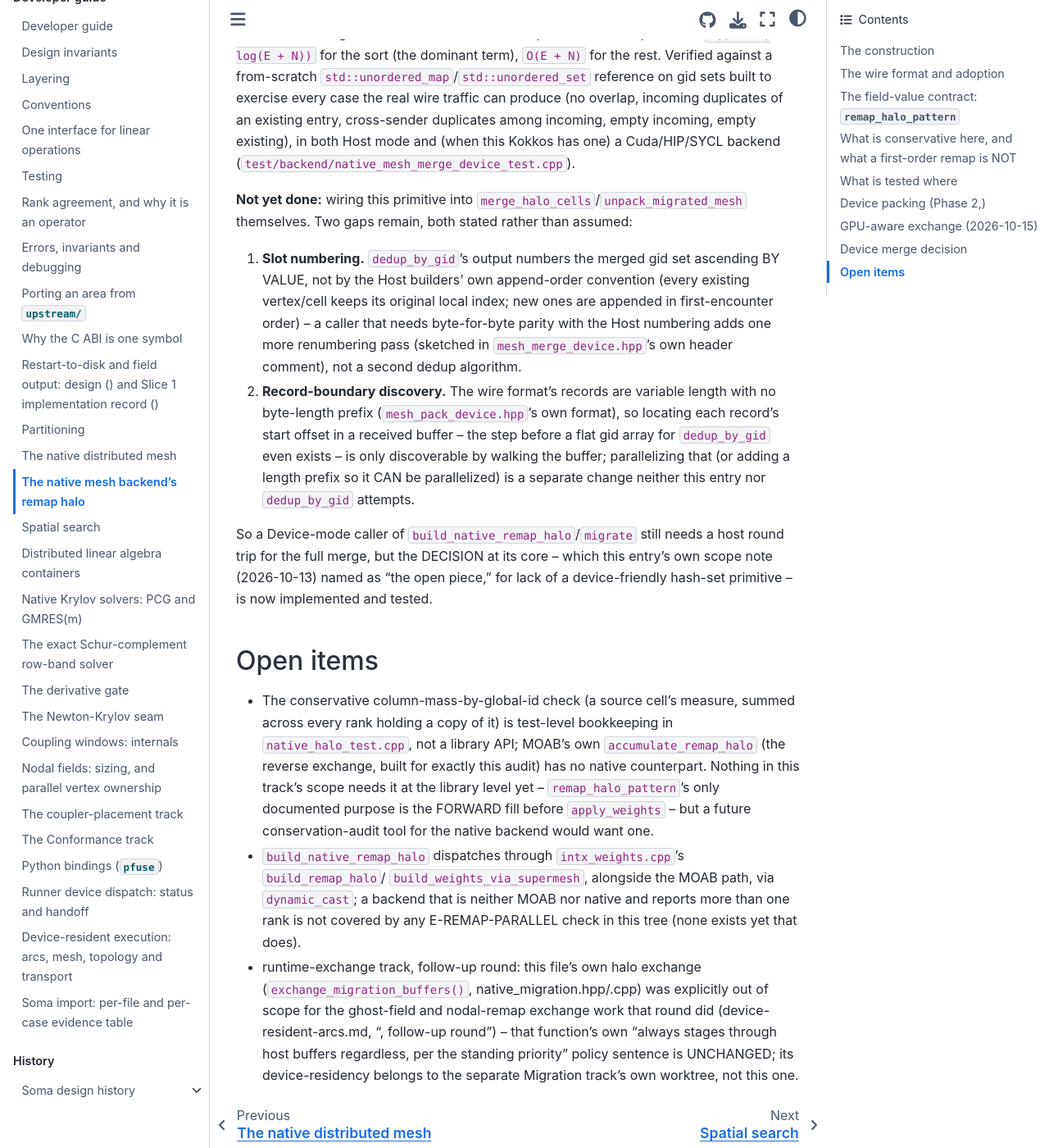
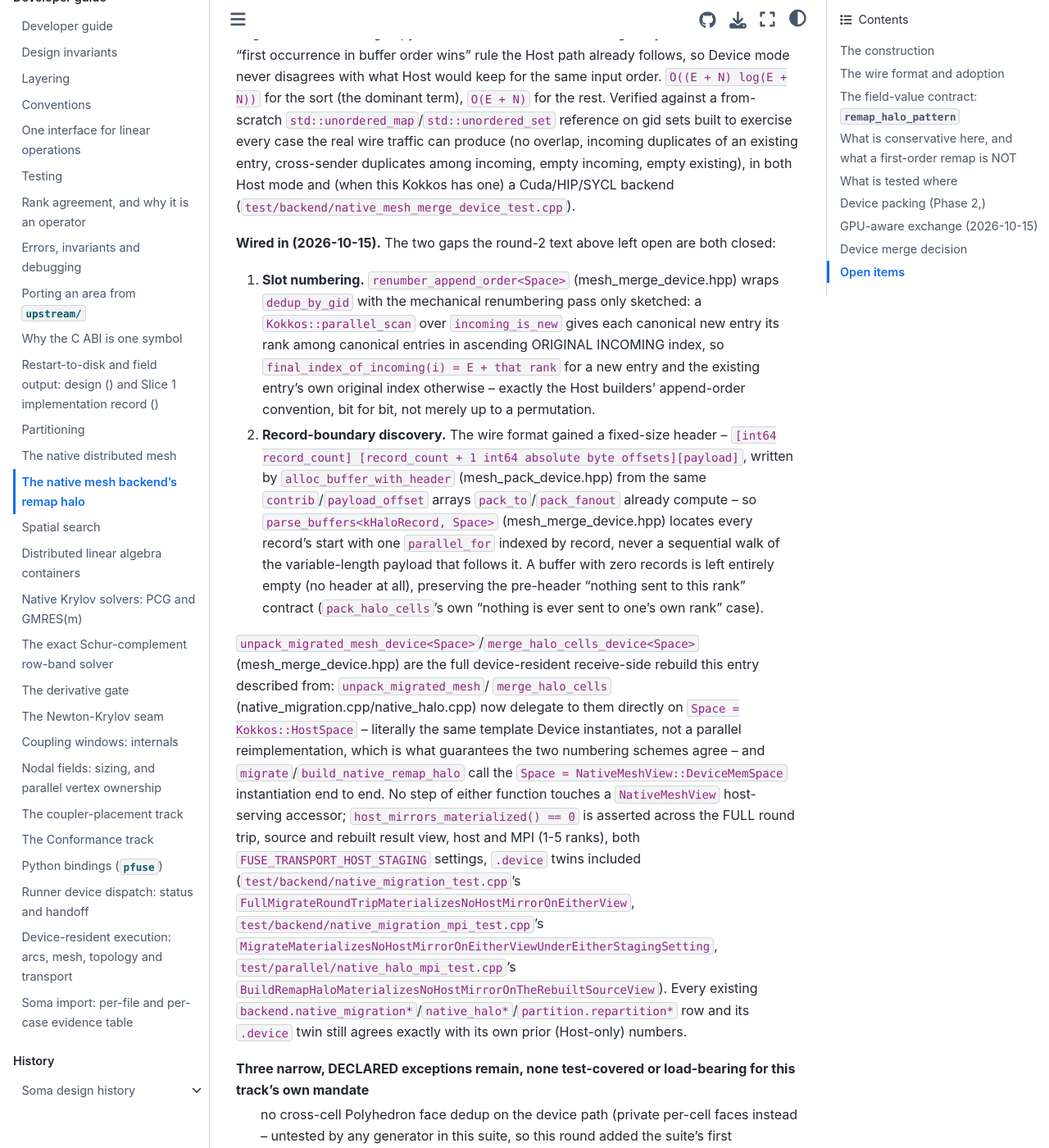
Before and after one commit to vijaysm/fuse, a Sphinx documentation site: the page built from docs/dev/native-halo.md, in a window 1280 px wide and 1400 px high, scrolled down 5639 px. Shown: the whole window at 82% size. Built offline with Sphinx 7.4.7 and the Sphinx Book theme 1.1.4, drawn with Linux system fonts in a browser that asks for light colours; pages that are not in the unit, such as notebooks, are missing from menus; some of the changed text lies outside the part shown.

Commit message:
docs: describe the fully wired device-resident merge
native-halo.md, native-mesh.md and device-resident-arcs.md describe the
fully wired device path; two mutation records are re-anchored.

```diff
--- a/docs/dev/native-halo.md
+++ b/docs/dev/native-halo.md
@@ -160,9 +160,11 @@ Verified byte-for-byte against that existing overload at 1-5 ranks and both
 `test/backend/native_migration_mpi_test.cpp`; `backend.native_migration_mpi` gained a `DEVICE_TWIN`
 registration at 2/3 ranks to cover it under the Runner's device interpreter too).
 
-NOT YET WIRED: `migrate`/`build_native_remap_halo` still call the ORIGINAL `std::vector` overload,
-because `unpack_migrated_mesh`/`merge_halo_cells` still require a host-resident buffer -- see
-the issue tracker own narrowing for exactly what is left.
+**Wired in (2026-10-15).** `migrate` and `build_native_remap_halo` now call
+the `Space`-templated `exchange_migration_buffers<Space>` overload directly -- the device-resident
+buffers `pack_to`/`pack_fanout` produce go straight to the exchange and straight on to the device merge
+below, with no `std::vector<std::byte>` staging anywhere in either function. See "Device merge decision"
+below for the receive side this unblocked.
 
 ## Device merge decision
 
@@ -170,7 +172,7 @@ the issue tracker own narrowing for exactly what is left.
 the receiving side's MERGE DECISION itself -- "is this incoming global id already held, and if it is
 genuinely new, which ONE of possibly several cross-sender copies is canonical" -- as Kokkos kernels on
 `Space`, replacing the `std::unordered_map`/`std::unordered_set` membership test `merge_halo_cells`'s
-cell dedup and `unpack_migrated_mesh`'s vertex dedup both make today. A sort-and-compact pass:
+cell dedup and `unpack_migrated_mesh`'s vertex dedup used to make. A sort-and-compact pass:
 `Kokkos::Experimental::sort_by_key` the concatenation of the already-held gids and the incoming
 candidates (carrying a signed tag that encodes both side and original position), then one
 `Kokkos::parallel_scan` over the sorted order assigns every DISTINCT value one ascending slot, and an
@@ -183,23 +185,50 @@ case the real wire traffic can produce (no overlap, incoming duplicates of an ex
 cross-sender duplicates among incoming, empty incoming, empty existing), in both Host mode and (when
 this Kokkos has one) a Cuda/HIP/SYCL backend (`test/backend/native_mesh_merge_device_test.cpp`).
 
-**Not yet done:** wiring this primitive into `merge_halo_cells`/`unpack_migrated_mesh` themselves.
-Two gaps remain, both stated rather than assumed:
+**Wired in (2026-10-15).** The two gaps the round-2 text above left open are
+both closed:
 
-1. **Slot numbering.** `dedup_by_gid`'s output numbers the merged gid set ascending BY VALUE, not by
-   the Host builders' own append-order convention (every existing vertex/cell keeps its original local
-   index; new ones are appended in first-encounter order) -- a caller that needs byte-for-byte parity
-   with the Host numbering adds one more renumbering pass (sketched in `mesh_merge_device.hpp`'s own
-   header comment), not a second dedup algorithm.
-2. **Record-boundary discovery.** The wire format's records are variable length with no byte-length
-   prefix (`mesh_pack_device.hpp`'s own format), so locating each record's start offset in a received
-   buffer -- the step before a flat gid array for `dedup_by_gid` even exists -- is only discoverable by
-   walking the buffer; parallelizing that (or adding a length prefix so it CAN be parallelized) is a
-   separate change neither this entry nor `dedup_by_gid` attempts.
+1. **Slot numbering.** `renumber_append_order<Space>` (mesh_merge_device.hpp) wraps `dedup_by_gid` with
+   the mechanical renumbering pass only sketched: a `Kokkos::parallel_scan` over
+   `incoming_is_new` gives each canonical new entry its rank among canonical entries in ascending
+   ORIGINAL INCOMING index, so `final_index_of_incoming(i) = E + that rank` for a new entry and the
+   existing entry's own original index otherwise -- exactly the Host builders' append-order convention,
+   bit for bit, not merely up to a permutation.
+2. **Record-boundary discovery.** The wire format gained a fixed-size header -- `[int64 record_count]
+   [record_count + 1 int64 absolute byte offsets][payload]`, written by `alloc_buffer_with_header`
+   (mesh_pack_device.hpp) from the same `contrib`/`payload_offset` arrays `pack_to`/`pack_fanout` already
+   compute -- so `parse_buffers<kHaloRecord, Space>` (mesh_merge_device.hpp) locates every record's start
+   with one `parallel_for` indexed by record, never a sequential walk of the variable-length payload that
+   follows it. A buffer with zero records is left entirely empty (no header at all), preserving the
+   pre-header "nothing sent to this rank" contract (`pack_halo_cells`'s own "nothing is ever sent to
+   one's own rank" case).
 
-So a Device-mode caller of `build_native_remap_halo`/`migrate` still needs a host round trip for the
-full merge, but the DECISION at its core -- which this entry's own scope note (2026-10-13) named as
-"the open piece," for lack of a device-friendly hash-set primitive -- is now implemented and tested.
+`unpack_migrated_mesh_device<Space>`/`merge_halo_cells_device<Space>` (mesh_merge_device.hpp) are the
+full device-resident receive-side rebuild this entry described from: `unpack_migrated_mesh`/
+`merge_halo_cells` (native_migration.cpp/native_halo.cpp) now delegate to them directly on `Space =
+Kokkos::HostSpace` -- literally the same template Device instantiates, not a parallel reimplementation,
+which is what guarantees the two numbering schemes agree -- and `migrate`/`build_native_remap_halo` call
+the `Space = NativeMeshView::DeviceMemSpace` instantiation end to end. No step of either function touches
+a `NativeMeshView` host-serving accessor; `host_mirrors_materialized() == 0` is asserted across the
+FULL round trip, source and rebuilt result view, host and MPI (1-5 ranks), both
+`FUSE_TRANSPORT_HOST_STAGING` settings, `.device` twins included
+(`test/backend/native_migration_test.cpp`'s `FullMigrateRoundTripMaterializesNoHostMirrorOnEitherView`,
+`test/backend/native_migration_mpi_test.cpp`'s
+`MigrateMaterializesNoHostMirrorOnEitherViewUnderEitherStagingSetting`,
+`test/parallel/native_halo_mpi_test.cpp`'s
+`BuildRemapHaloMaterializesNoHostMirrorOnTheRebuiltSourceView`). Every existing
+`backend.native_migration*`/`native_halo*`/`partition.repartition*` row and its `.device` twin still
+agrees exactly with its own prior (Host-only) numbers.
+
+Three narrow, DECLARED exceptions remain, none test-covered or load-bearing for this track's own mandate
+: no cross-cell Polyhedron face
+dedup on the device path (private per-cell faces instead -- untested by any generator in this suite, so
+this round added the suite's first Polyhedron migration case to prove conservation, not face count);
+`resolve_vertex_ownership_device<Space>`'s one bounded host round trip for `vertex_gid` only (`MPI_
+Allgatherv` has no GPU-aware form the way `MPI_Alltoallv` does); and `NativeMeshBuilder::build()`'s
+fixed-shape corner-count refusal (`E-MESH-CONNECTIVITY`), a pre-existing gap for any direct `create_from_
+host` caller (NM-8) that this device path does not newly need since no sender here produces malformed
+corner counts.
 
 ## Open items
 
```
Also changed, not shown: docs/dev/device-resident-arcs.md (+14 -5 lines), docs/dev/native-mesh.md (+8 -12 lines), 1 other file.
